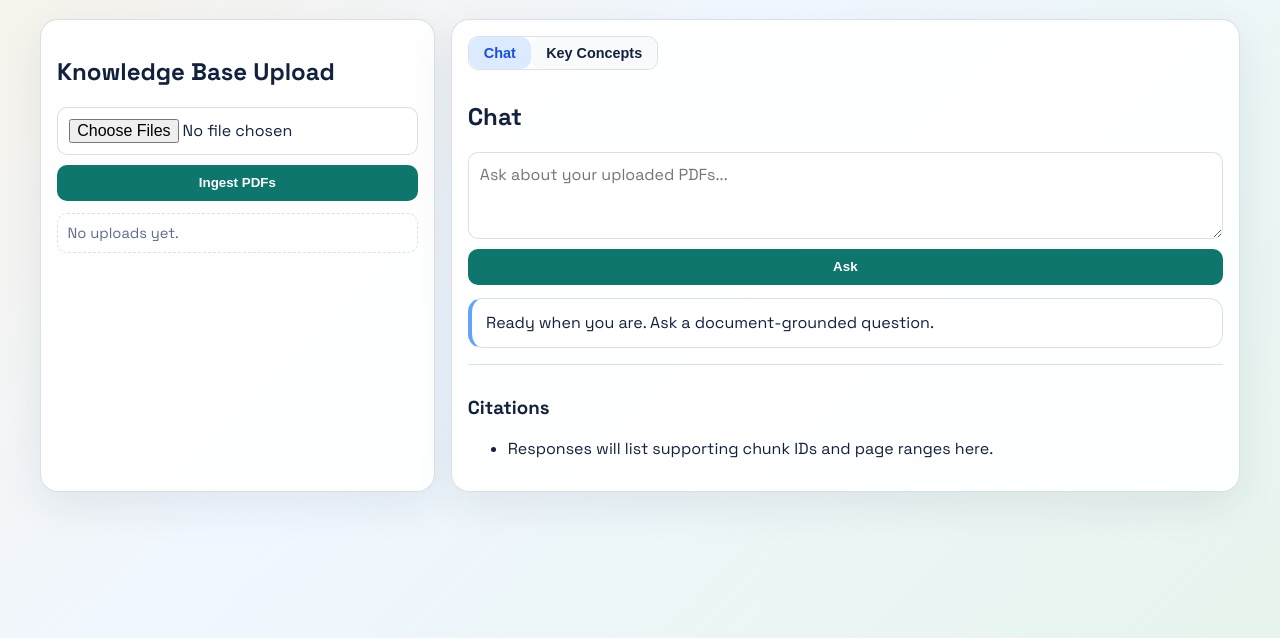
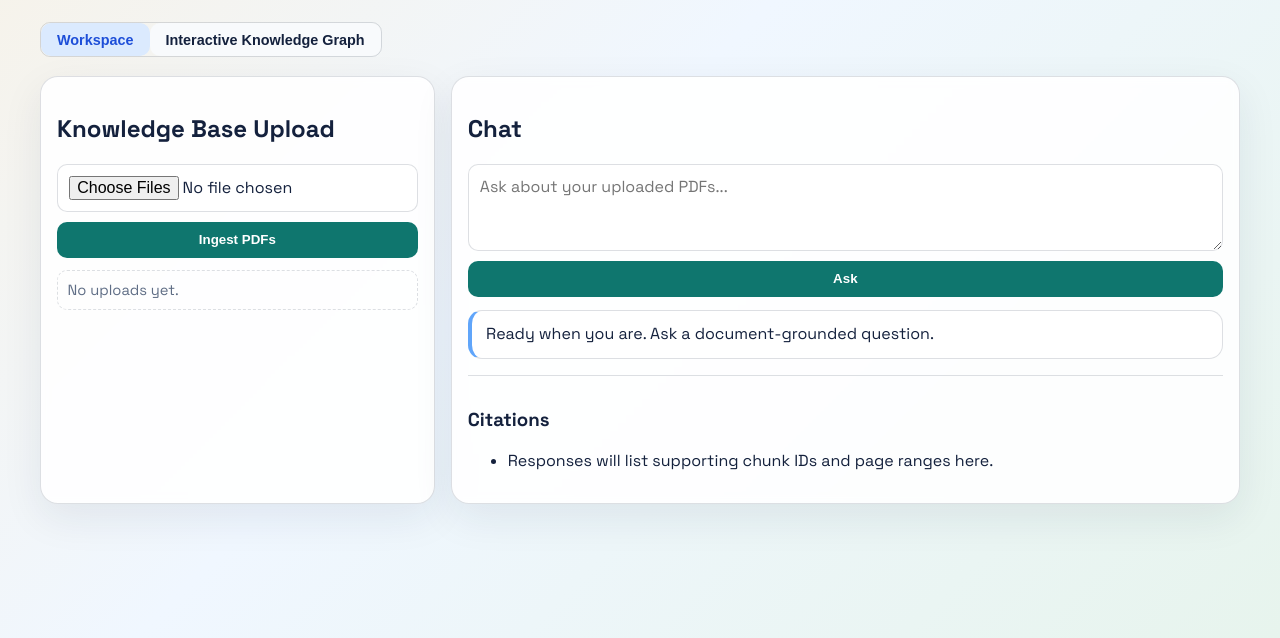
Before and after one commit to kyueran/stack-ai-rag, a FastAPI app: page / in a window 1280 px wide. Shown: the part 162-800 px from the top of the page. Run offline with FastAPI, Linux system fonts and the light colour scheme; some libraries are stand-ins or nearby versions.

Commit message:
feat(ui): add top-level graph mode and remove ranked concepts table

```diff
--- a/app/api/routes/ui.py
+++ b/app/api/routes/ui.py
@@ -36,7 +36,6 @@ def ui_concepts(
     request: Request,
     document_id: str | None = None,
     top_n: int = 30,
-    view: str = "graph",
 ) -> HTMLResponse:
     concept_service = get_concept_service()
     documents = [row for row in concept_service.get_document_options() if _has_backing_pdf(row.document_id)]
@@ -87,7 +86,6 @@ def ui_concepts(
             "selected_document_id": scoped_document_id or "",
             "top_n": top_n,
             "total_documents": total_documents,
-            "active_view": view if view in {"table", "graph"} else "graph",
             "graph_payload": graph_payload,
             "graph_id": graph_id,
         },
--- a/app/ui/static/styles.css
+++ b/app/ui/static/styles.css
@@ -164,34 +164,35 @@ input[type="file"], textarea, select {
   padding-top: 0.8rem;
 }
 
-.workspace-tabs {
+.mode-tabs {
   display: inline-flex;
   border: 1px solid var(--line);
   border-radius: 10px;
   overflow: hidden;
-  margin-bottom: 0.7rem;
+  margin-top: 1rem;
 }
 
-.workspace-tab {
+.mode-tab {
   border: none;
   background: #f8fafc;
   color: var(--ink);
-  padding: 0.5rem 0.95rem;
+  padding: 0.52rem 1rem;
   font-size: 0.9rem;
   font-weight: 700;
   cursor: pointer;
 }
 
-.workspace-tab.is-active {
+.mode-tab.is-active {
   background: #dbeafe;
   color: #1d4ed8;
 }
 
-.workspace-view {
+.mode-view {
   display: none;
+  margin-top: 0.9rem;
 }
 
-.workspace-view.is-active {
+.mode-view.is-active {
   display: block;
 }
 
--- a/app/ui/templates/index.html
+++ b/app/ui/templates/index.html
@@ -19,6 +19,12 @@
       <p>Upload PDFs, ask questions, and get citation-backed answers.</p>
     </header>
 
+    <nav class="mode-tabs" aria-label="App mode">
+      <button type="button" class="mode-tab is-active" data-mode="workspace">Workspace</button>
+      <button type="button" class="mode-tab" data-mode="graph">Interactive Knowledge Graph</button>
+    </nav>
+
+    <section id="mode-workspace" class="mode-view is-active">
       <section class="panel-grid">
         <section class="panel upload-panel">
           <h2>Knowledge Base Upload</h2>
@@ -31,7 +37,7 @@
             hx-target="#ingest-status"
             hx-swap="outerHTML"
             hx-indicator="#upload-loading"
-          hx-on::after-request="htmx.ajax('GET', '/ui/concepts', {target:'#concepts-container', swap:'outerHTML'})"
+            hx-on::after-request="window.refreshKnowledgeGraph && window.refreshKnowledgeGraph()"
           >
             <input type="file" name="files" accept=".pdf,application/pdf" multiple required />
             <button type="submit">Ingest PDFs</button>
@@ -40,13 +46,7 @@
           <div id="ingest-status" class="status-card idle">No uploads yet.</div>
         </section>
 
-      <section class="panel workspace-panel">
-        <div class="workspace-tabs" role="tablist" aria-label="Workspace tabs">
-          <button type="button" class="workspace-tab is-active" data-target="chat">Chat</button>
-          <button type="button" class="workspace-tab" data-target="concepts">Key Concepts</button>
-        </div>
-
-        <section id="workspace-chat" class="workspace-view is-active">
+        <section class="panel chat-panel">
           <h2>Chat</h2>
           <form
             id="query-form"
@@ -73,39 +73,55 @@
             <div id="policy-notice" class="policy-note"></div>
           </aside>
         </section>
+      </section>
+    </section>
 
-        <section id="workspace-concepts" class="workspace-view">
+    <section id="mode-graph" class="mode-view">
+      <section class="panel graph-panel">
         <div id="concepts-container" data-loaded="false">
-            <div class="status-card idle">Open this tab to visualize TF-IDF key concepts.</div>
+          <div class="status-card idle">Switch to this mode to visualize your concept graph.</div>
         </div>
-        </section>
       </section>
     </section>
   </main>
 
   <script>
     (() => {
-      const tabs = document.querySelectorAll(".workspace-tab");
-      const chatView = document.getElementById("workspace-chat");
-      const conceptsView = document.getElementById("workspace-concepts");
+      const tabs = document.querySelectorAll(".mode-tab");
+      const workspaceView = document.getElementById("mode-workspace");
+      const graphView = document.getElementById("mode-graph");
       const conceptsContainer = document.getElementById("concepts-container");
-      if (!tabs.length || !chatView || !conceptsView || !conceptsContainer) {
+      if (!tabs.length || !workspaceView || !graphView || !conceptsContainer) {
         return;
       }
 
-      function setActive(target) {
-        tabs.forEach((tab) => tab.classList.toggle("is-active", tab.dataset.target === target));
-        chatView.classList.toggle("is-active", target === "chat");
-        conceptsView.classList.toggle("is-active", target === "concepts");
+      let graphLoaded = false;
 
-        if (target === "concepts" && conceptsContainer.dataset.loaded !== "true" && typeof htmx !== "undefined") {
+      function loadGraph() {
+        if (!graphLoaded && typeof htmx !== "undefined") {
           htmx.ajax("GET", "/ui/concepts", { target: "#concepts-container", swap: "outerHTML" });
-          conceptsContainer.dataset.loaded = "true";
+          graphLoaded = true;
+        }
+      }
+
+      window.refreshKnowledgeGraph = () => {
+        if (typeof htmx !== "undefined") {
+          htmx.ajax("GET", "/ui/concepts", { target: "#concepts-container", swap: "outerHTML" });
+          graphLoaded = true;
+        }
+      };
+
+      function setMode(mode) {
+        tabs.forEach((tab) => tab.classList.toggle("is-active", tab.dataset.mode === mode));
+        workspaceView.classList.toggle("is-active", mode === "workspace");
+        graphView.classList.toggle("is-active", mode === "graph");
+        if (mode === "graph") {
+          loadGraph();
         }
       }
 
       tabs.forEach((tab) => {
-        tab.addEventListener("click", () => setActive(tab.dataset.target || "chat"));
+        tab.addEventListener("click", () => setMode(tab.dataset.mode || "workspace"));
       });
     })();
   </script>
```
Also changed, not shown: other parts of app/ui/static/styles.css (+0 -55 lines), app/ui/templates/partials/concepts_panel.html (+3 -106 lines), tests/test_ui.py (+3 -0 lines), tests/test_ui_concepts.py (+4 -4 lines). Lines whose indentation alone changed are shown as unchanged.
